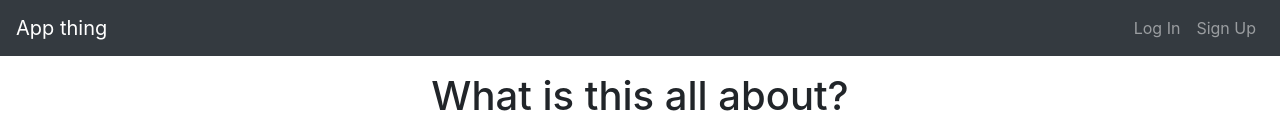
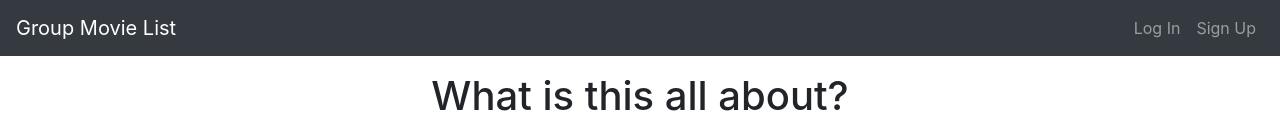
Before and after one commit to info340b-sp20/project-2-timtim17, a React (Create React App) app: page /about in a window 1280 px wide. Shown: the top 136 px of the page. Built offline with nearby package versions, Linux system fonts and the light colour scheme; no server answers.

Commit message:
update brand name in navbar

```diff
--- a/src/Navbar.js
+++ b/src/Navbar.js
@@ -9,7 +9,7 @@ class OurNavbar extends Component {
   render() {
     return (
       <Navbar bg="dark" variant="dark">
-        <Navbar.Brand as={Link} to="/">App thing</Navbar.Brand>
+        <Navbar.Brand as={Link} to="/">Group Movie List</Navbar.Brand>
         { !this.props.authReady && <Navbar.Text><FontAwesomeIcon icon={faSpinner} pulse /></Navbar.Text> }
         <Navbar.Toggle aria-controls="navbar-nav" />
         <Navbar.Collapse id="navbar-nav">
```
